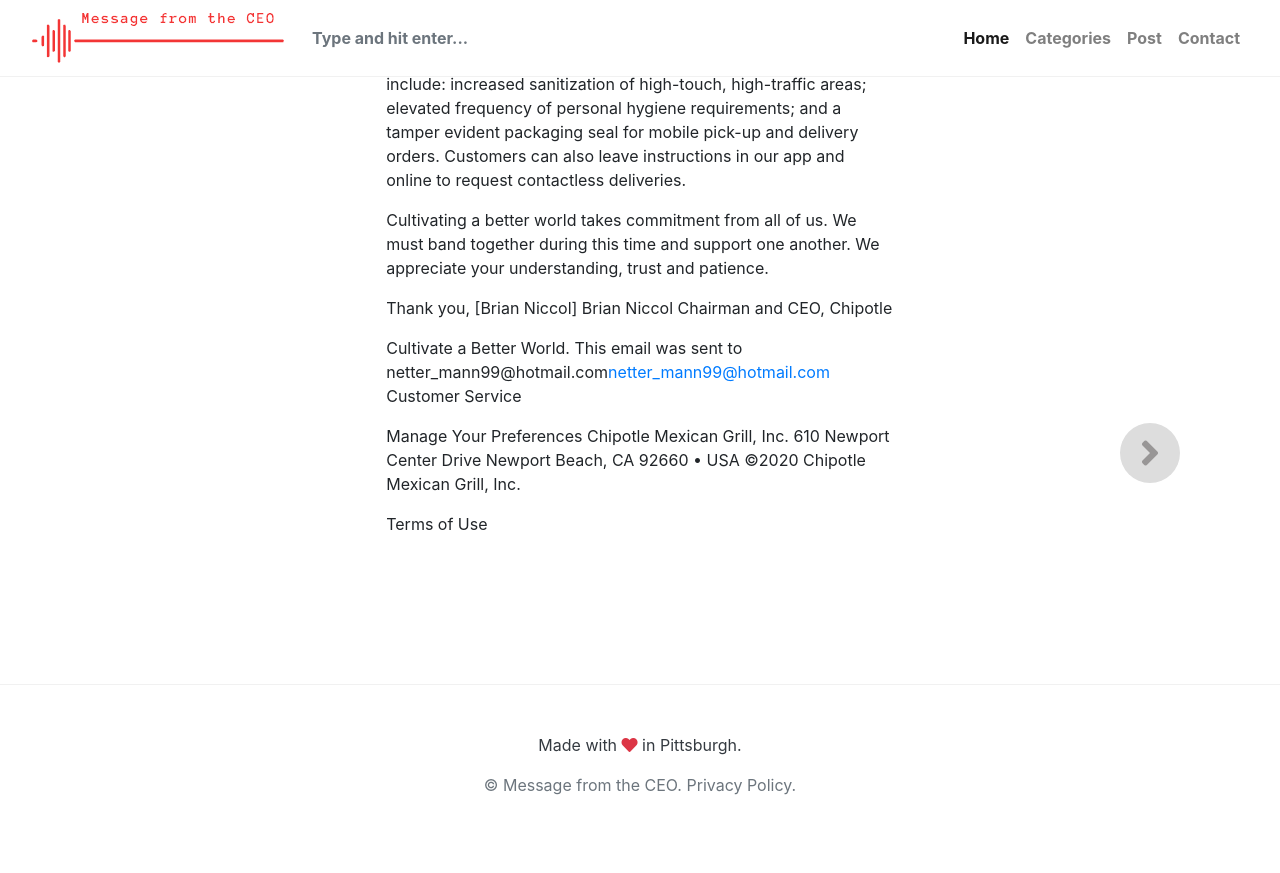
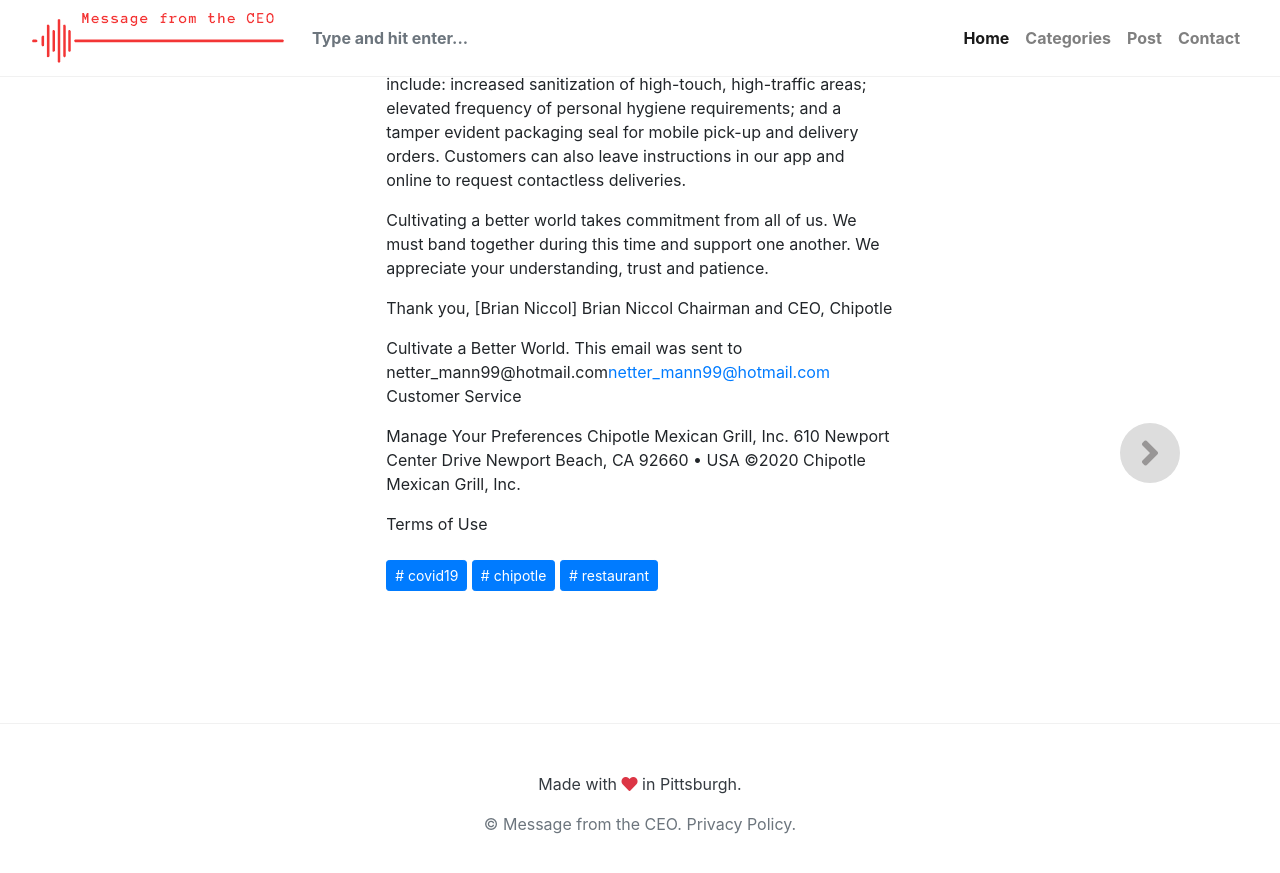
Before and after one commit to bertique/messageFromTheCEO, a Jekyll site: the page built from _posts/2020-03-19-ChipotleOfferingTakeoutandDelivery.md, in a window 1280 px wide and 900 px high, scrolled down 1951 px. Shown: the top 873 px of the window. Built offline with Jekyll 4.4.1, drawn with Linux system fonts in a browser that asks for light colours; nearby versions of some CDN libraries; library files that are not in the unit come from our copies.

Commit message:
Update 2020-03-19-ChipotleOfferingTakeoutandDelivery.md

```diff
--- a/_posts/2020-03-19-ChipotleOfferingTakeoutandDelivery.md
+++ b/_posts/2020-03-19-ChipotleOfferingTakeoutandDelivery.md
@@ -2,7 +2,7 @@
 title:  "Chipotle Offering Takeout and Delivery"
 metadate: "hide"
 date: 2020-03-19 23:40:08
-categories: [  ]
+categories: [ covid19, chipotle, restaurant ]
 image: "/assets/images/posts/ChipotleOfferingTakeoutandDelivery_full.png"
 thumbnail: "/assets/images/posts/ChipotleOfferingTakeoutandDelivery.png"
 ---
```
